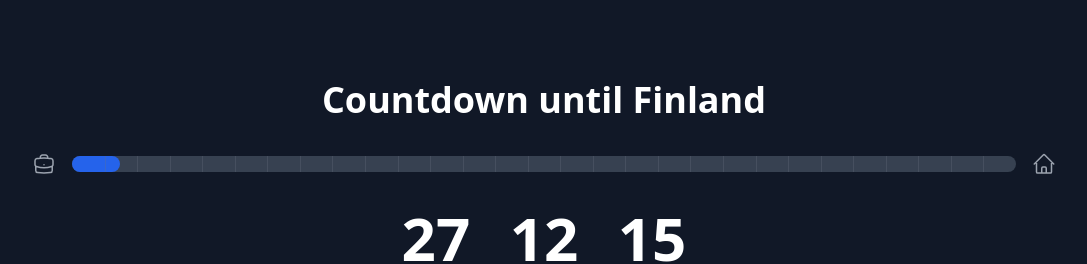
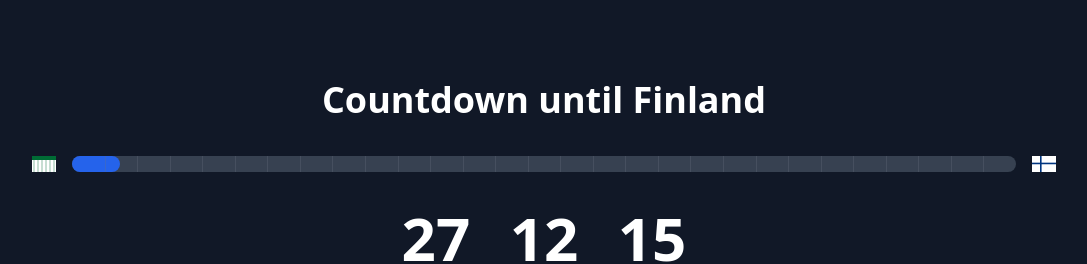
Before and after one commit to judgesteven/countdown, a Next.js app: page / in a window 1280 px wide. Shown: the top 264 px of the page, without its empty margins (96-1183 px from the left). Built offline with nearby package versions, Linux system fonts and the light colour scheme.

Commit message:
Replace icons with Saudi Arabia and Finland flags

```diff
--- a/src/components/Countdown.tsx
+++ b/src/components/Countdown.tsx
@@ -151,8 +151,67 @@ const Countdown = () => {
       <h1 className="text-4xl font-bold mb-8">Countdown until Finland</h1>
       <div className="w-[80vw] mb-8">
         <div className="flex items-center gap-4">
-          <svg xmlns="http://www.w3.org/2000/svg" fill="none" viewBox="0 0 24 24" strokeWidth={1.5} stroke="currentColor" className="w-6 h-6 text-gray-400">
-            <path strokeLinecap="round" strokeLinejoin="round" d="M20.25 14.15v4.25c0 1.094-.787 2.036-1.872 2.18-2.087.277-4.216.42-6.378.42s-4.291-.143-6.378-.42c-1.085-.144-1.872-1.086-1.872-2.18v-4.25m16.5 0a2.18 2.18 0 00.75-1.661V8.706c0-1.081-.768-2.015-1.837-2.175a48.114 48.114 0 00-3.413-.387m4.5 8.006c-.194.165-.42.295-.673.38A23.978 23.978 0 0112 15.75c-2.648 0-5.195-.429-7.577-1.22a2.016 2.016 0 01-.673-.38m0 0A2.18 2.18 0 013 12.489V8.706c0-1.081.768-2.015 1.837-2.175a48.111 48.111 0 013.413-.387m7.5 0V5.25A2.25 2.25 0 0013.5 3h-3a2.25 2.25 0 00-2.25 2.25v.894m7.5 0a48.667 48.667 0 00-7.5 0M12 12.75h.008v.008H12v-.008z" />
+          {/* Saudi Arabia Flag */}
+          <svg
+            viewBox="0 0 900 600"
+            className="w-6 h-6"
+            xmlns="http://www.w3.org/2000/svg"
+          >
+            <rect width="900" height="600" fill="#006C35"/>
+            <path d="M450,300 L450,150 L500,150 L500,300 L450,300 Z" fill="#fff"/>
+            <path d="M400,300 L400,150 L450,150 L450,300 L400,300 Z" fill="#fff"/>
+            <path d="M350,300 L350,150 L400,150 L400,300 L350,300 Z" fill="#fff"/>
+            <path d="M300,300 L300,150 L350,150 L350,300 L300,300 Z" fill="#fff"/>
+            <path d="M250,300 L250,150 L300,150 L300,300 L250,300 Z" fill="#fff"/>
+            <path d="M200,300 L200,150 L250,150 L250,300 L200,300 Z" fill="#fff"/>
+            <path d="M150,300 L150,150 L200,150 L200,300 L150,300 Z" fill="#fff"/>
+            <path d="M100,300 L100,150 L150,150 L150,300 L100,300 Z" fill="#fff"/>
+            <path d="M50,300 L50,150 L100,150 L100,300 L50,300 Z" fill="#fff"/>
+            <path d="M0,300 L0,150 L50,150 L50,300 L0,300 Z" fill="#fff"/>
+            <path d="M500,300 L500,150 L550,150 L550,300 L500,300 Z" fill="#fff"/>
+            <path d="M550,300 L550,150 L600,150 L600,300 L550,300 Z" fill="#fff"/>
+            <path d="M600,300 L600,150 L650,150 L650,300 L600,300 Z" fill="#fff"/>
+            <path d="M650,300 L650,150 L700,150 L700,300 L650,300 Z" fill="#fff"/>
+            <path d="M700,300 L700,150 L750,150 L750,300 L700,300 Z" fill="#fff"/>
+            <path d="M750,300 L750,150 L800,150 L800,300 L750,300 Z" fill="#fff"/>
+            <path d="M800,300 L800,150 L850,150 L850,300 L800,300 Z" fill="#fff"/>
+            <path d="M850,300 L850,150 L900,150 L900,300 L850,300 Z" fill="#fff"/>
+            <path d="M450,450 L450,300 L500,300 L500,450 L450,450 Z" fill="#fff"/>
+            <path d="M400,450 L400,300 L450,300 L450,450 L400,450 Z" fill="#fff"/>
+            <path d="M350,450 L350,300 L400,300 L400,450 L350,450 Z" fill="#fff"/>
+            <path d="M300,450 L300,300 L350,300 L350,450 L300,450 Z" fill="#fff"/>
+            <path d="M250,450 L250,300 L300,300 L300,450 L250,450 Z" fill="#fff"/>
+            <path d="M200,450 L200,300 L250,300 L250,450 L200,450 Z" fill="#fff"/>
+            <path d="M150,450 L150,300 L200,300 L200,450 L150,450 Z" fill="#fff"/>
+            <path d="M100,450 L100,300 L150,300 L150,450 L100,450 Z" fill="#fff"/>
+            <path d="M50,450 L50,300 L100,300 L100,450 L50,450 Z" fill="#fff"/>
+            <path d="M0,450 L0,300 L50,300 L50,450 L0,450 Z" fill="#fff"/>
+            <path d="M500,450 L500,300 L550,300 L550,450 L500,450 Z" fill="#fff"/>
+            <path d="M550,450 L550,300 L600,300 L600,450 L550,450 Z" fill="#fff"/>
+            <path d="M600,450 L600,300 L650,300 L650,450 L600,450 Z" fill="#fff"/>
+            <path d="M650,450 L650,300 L700,300 L700,450 L650,450 Z" fill="#fff"/>
+            <path d="M700,450 L700,300 L750,300 L750,450 L700,450 Z" fill="#fff"/>
+            <path d="M750,450 L750,300 L800,300 L800,450 L750,450 Z" fill="#fff"/>
+            <path d="M800,450 L800,300 L850,300 L850,450 L800,450 Z" fill="#fff"/>
+            <path d="M850,450 L850,300 L900,300 L900,450 L850,450 Z" fill="#fff"/>
+            <path d="M450,600 L450,450 L500,450 L500,600 L450,600 Z" fill="#fff"/>
+            <path d="M400,600 L400,450 L450,450 L450,600 L400,600 Z" fill="#fff"/>
+            <path d="M350,600 L350,450 L400,450 L400,600 L350,600 Z" fill="#fff"/>
+            <path d="M300,600 L300,450 L350,450 L350,600 L300,600 Z" fill="#fff"/>
+            <path d="M250,600 L250,450 L300,450 L300,600 L250,600 Z" fill="#fff"/>
+            <path d="M200,600 L200,450 L250,450 L250,600 L200,600 Z" fill="#fff"/>
+            <path d="M150,600 L150,450 L200,450 L200,600 L150,600 Z" fill="#fff"/>
+            <path d="M100,600 L100,450 L150,450 L150,600 L100,600 Z" fill="#fff"/>
+            <path d="M50,600 L50,450 L100,450 L100,600 L50,600 Z" fill="#fff"/>
+            <path d="M0,600 L0,450 L50,450 L50,600 L0,600 Z" fill="#fff"/>
+            <path d="M500,600 L500,450 L550,450 L550,600 L500,600 Z" fill="#fff"/>
+            <path d="M550,600 L550,450 L600,450 L600,600 L550,600 Z" fill="#fff"/>
+            <path d="M600,600 L600,450 L650,450 L650,600 L600,600 Z" fill="#fff"/>
+            <path d="M650,600 L650,450 L700,450 L700,600 L650,600 Z" fill="#fff"/>
+            <path d="M700,600 L700,450 L750,450 L750,600 L700,600 Z" fill="#fff"/>
+            <path d="M750,600 L750,450 L800,450 L800,600 L750,600 Z" fill="#fff"/>
+            <path d="M800,600 L800,450 L850,450 L850,600 L800,600 Z" fill="#fff"/>
+            <path d="M850,600 L850,450 L900,450 L900,600 L850,600 Z" fill="#fff"/>
           </svg>
           <div className="flex-1 bg-gray-700 rounded-full h-4 relative">
             <div
@@ -167,8 +226,15 @@ const Countdown = () => {
               />
             ))}
           </div>
-          <svg xmlns="http://www.w3.org/2000/svg" fill="none" viewBox="0 0 24 24" strokeWidth={1.5} stroke="currentColor" className="w-6 h-6 text-gray-400">
-            <path strokeLinecap="round" strokeLinejoin="round" d="M2.25 12l8.954-8.955c.44-.439 1.152-.439 1.591 0L21.75 12M4.5 9.75v10.125c0 .621.504 1.125 1.125 1.125H9.75v-4.875c0-.621.504-1.125 1.125-1.125h2.25c.621 0 1.125.504 1.125 1.125V21h4.125c.621 0 1.125-.504 1.125-1.125V9.75M8.25 21h8.25" />
+          {/* Finland Flag */}
+          <svg
+            viewBox="0 0 900 600"
+            className="w-6 h-6"
+            xmlns="http://www.w3.org/2000/svg"
+          >
+            <rect width="900" height="600" fill="#fff"/>
+            <rect x="300" width="60" height="600" fill="#003580"/>
+            <rect y="250" width="900" height="60" fill="#003580"/>
           </svg>
         </div>
       </div>
```
